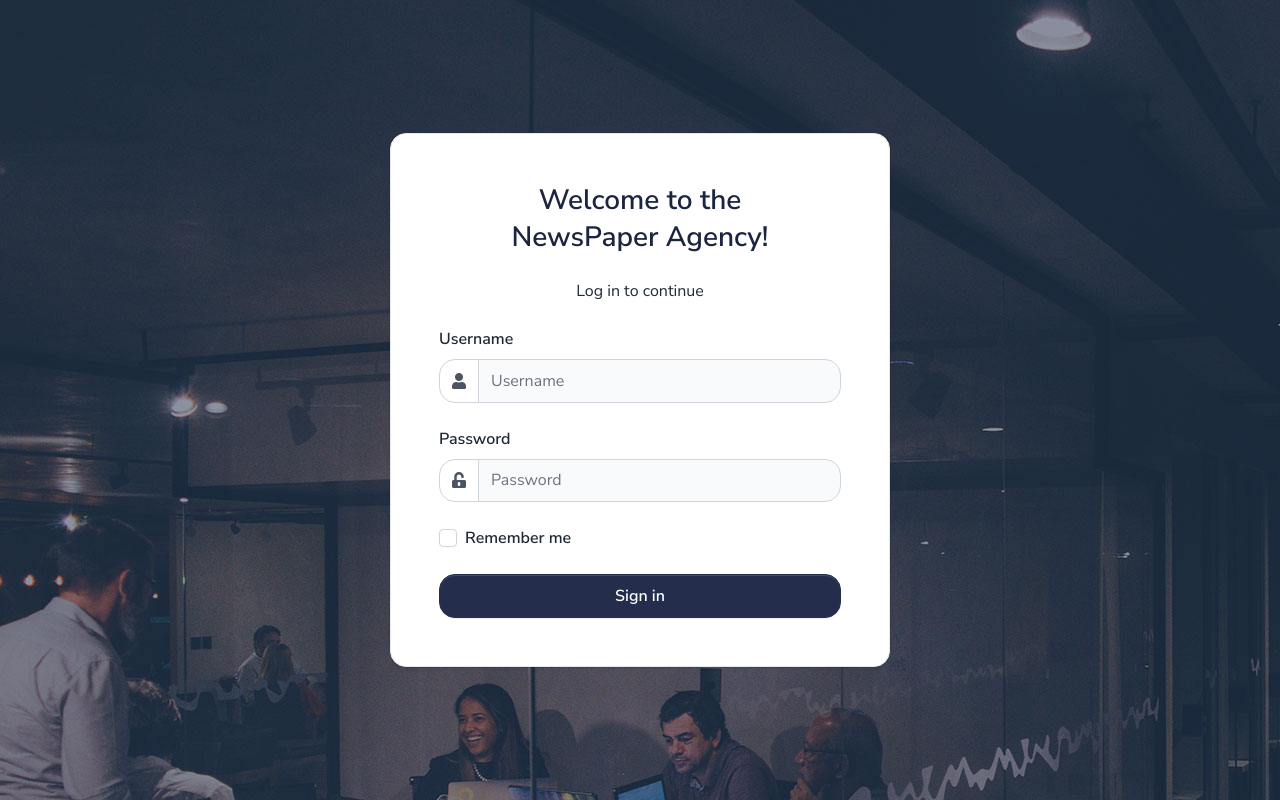
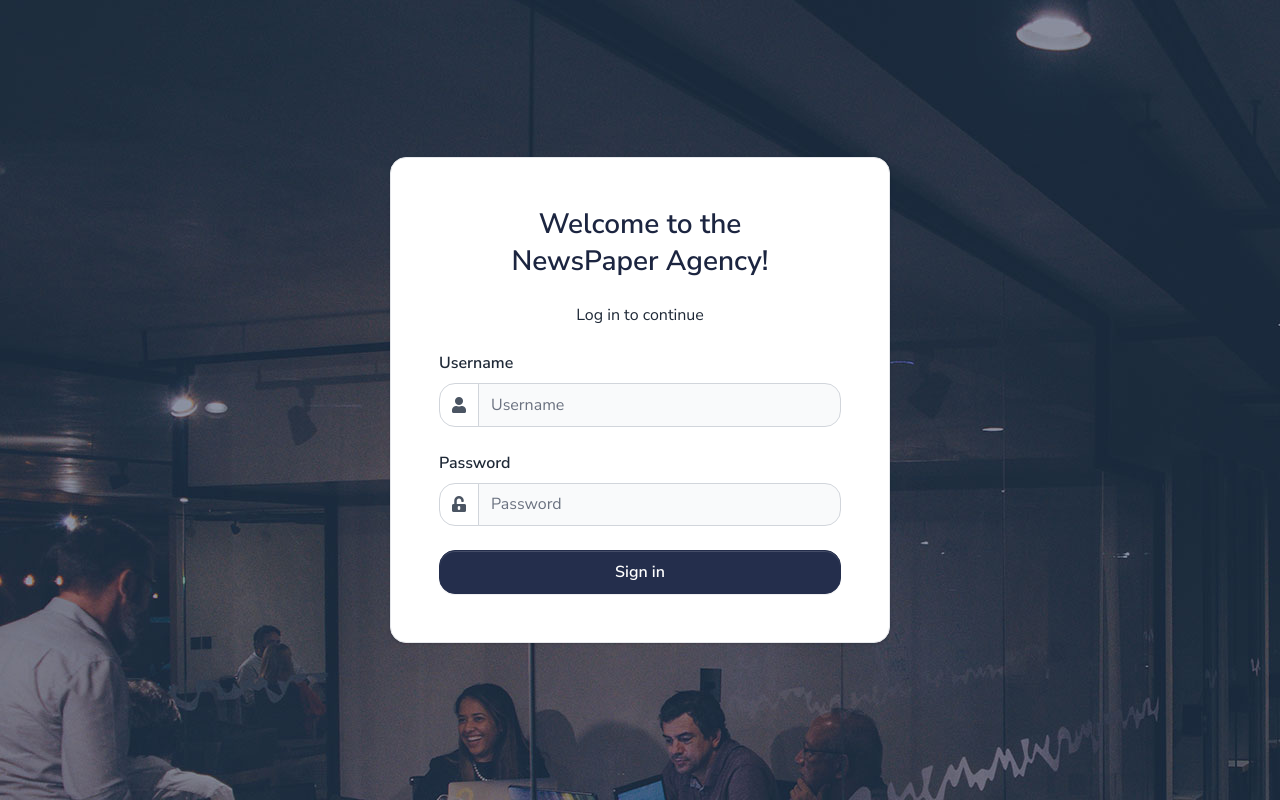
Before and after one commit to LiudmylaKulinchenko/newspaper-agency, a Django app: page /accounts/login/ in a window 1280 px wide. Run offline with Django 4.2, Linux system fonts and the light colour scheme; some libraries are stand-ins or nearby versions.

Commit message:
Update login page

```diff
--- a/templates/registration/login.html
+++ b/templates/registration/login.html
@@ -48,15 +48,6 @@
                     <input type="password" name="password" placeholder="Password" class="form-control" required="" id="id_password">
                   </div>
                 </div>
-
-                <div class="d-flex justify-content-between align-items-center mb-4">
-                  <div class="form-check mb-0">
-                    <input class="form-check-input" type="checkbox" value="" id="remember">
-                    <label class="form-check-label mb-0" for="remember">
-                      Remember me
-                    </label>
-                  </div>
-                </div>
               </div>
               <div class="d-grid">
                 <button type="submit" name="login" class="btn btn-primary">Sign in</button>
```
